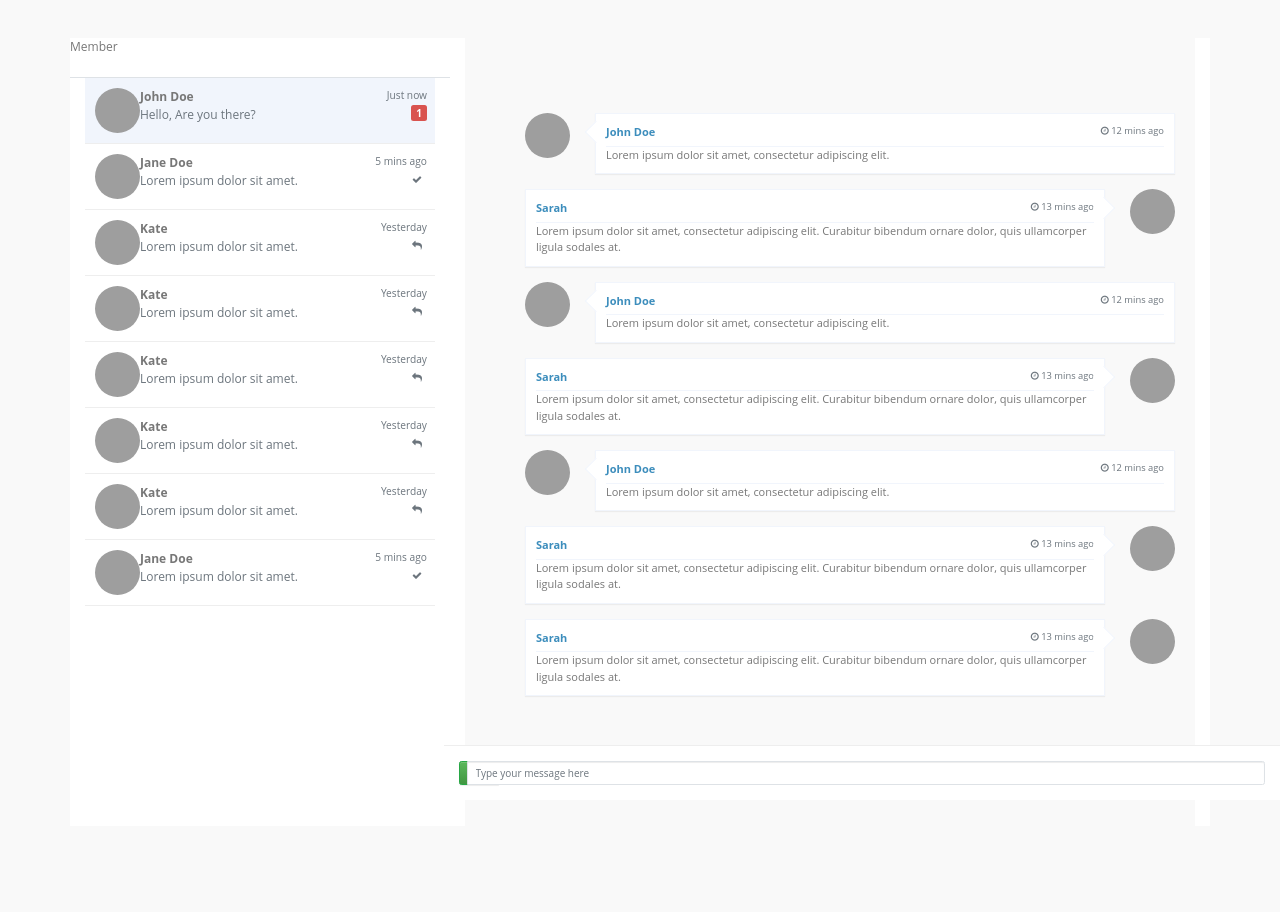
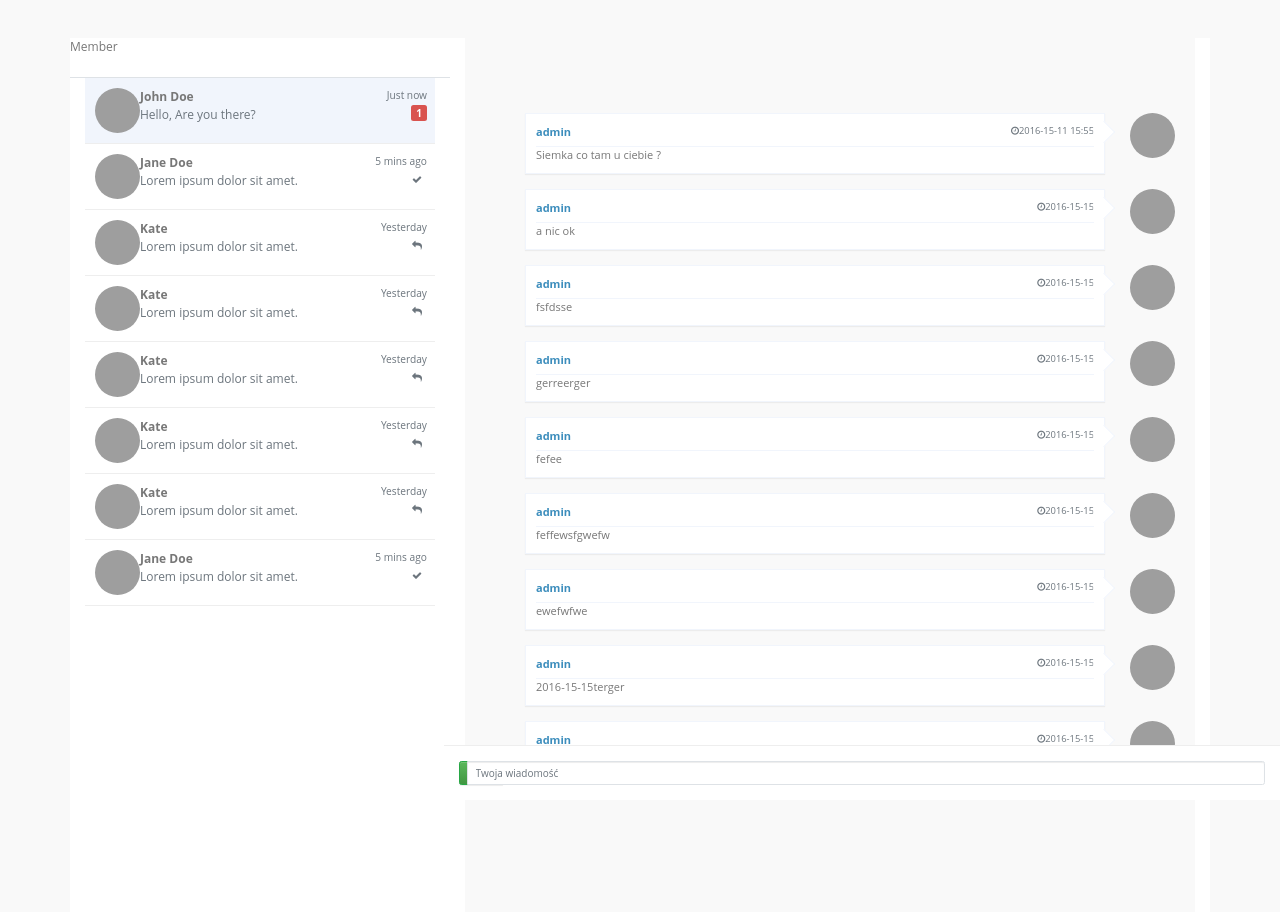
Before and after one commit to TechnicyInformatycy/ProjektAI, a PHP site: page / in a window 1280 px wide. Before the commit the page ends 785 px from the top, so only its background shows below. Run offline with PHP 8.4, Linux system fonts and the light colour scheme; a user stored in the database is signed in; data comes from the database, SQL or seed files in the repository; some libraries are stand-ins or nearby versions; grey boxes are pictures that could not be loaded.

Commit message:
Domowa Praca

```diff
--- a/index.php
+++ b/index.php
@@ -359,112 +359,55 @@ a:hover, a:active, a:focus {
     	<div class="col-md-8 bg-white ">
             <div class="chat-message">
                 <ul class="chat">
-                    <li class="left clearfix">
-                    	<span class="chat-img pull-left">
-                    		<img src="http://bootdey.com/img/Content/user_3.jpg" alt="User Avatar">
+                   <?php
+						$danewiad = mysqli_query($MYSQLLINK,"SELECT idusera,wiadomosc,data FROM chat_message");
+						while($wiad = mysqli_fetch_assoc($danewiad)){
+							$user = mysqli_fetch_assoc(mysqli_query($MYSQLLINK,"SELECT login,avatar FROM chat_account WHERE id='".$wiad["idusera"]."'"));
+							if($_SESSION["ChatNick"]==$user['login']){
+								echo '
+								<li class="right clearfix">
+									<span class="chat-img pull-right">
+										<img src="'.$user["avatar"].'" alt="User Avatar">
 									</span>
 									<div class="chat-body clearfix">
 										<div class="header">
-                    			<strong class="primary-font">John Doe</strong>
-                    			<small class="pull-right text-muted"><i class="fa fa-clock-o"></i> 12 mins ago</small>
+											<strong class="primary-font">'.$user["login"].'</strong>
+											<small class="pull-right text-muted"><i class="fa fa-clock-o"></i>'.$wiad["data"].'</small>
 										</div>
 										<p>
-                    			Lorem ipsum dolor sit amet, consectetur adipiscing elit.
+											'.$wiad["wiadomosc"].'
 										</p>
 									</div>
 								</li>
-                    <li class="right clearfix">
-                    	<span class="chat-img pull-right">
-                    		<img src="http://bootdey.com/img/Content/user_1.jpg" alt="User Avatar">
+								';
+							}else{
+								echo '
+								<li class="left clearfix">
+									<span class="chat-img pull-left">
+										<img src="'.$user["avatar"].'" alt="User Avatar">
 									</span>
 									<div class="chat-body clearfix">
 										<div class="header">
-                    			<strong class="primary-font">Sarah</strong>
-                    			<small class="pull-right text-muted"><i class="fa fa-clock-o"></i> 13 mins ago</small>
+											<strong class="primary-font">'.$user["login"].'</strong>
+											<small class="pull-right text-muted"><i class="fa fa-clock-o"></i>'.$wiad["data"].'</small>
 										</div>
 										<p>
-                    			Lorem ipsum dolor sit amet, consectetur adipiscing elit. Curabitur bibendum ornare dolor, quis ullamcorper ligula sodales at.
+											'.$wiad["wiadomosc"].'
 										</p>
 									</div>
 								</li>
-                    <li class="left clearfix">
-                        <span class="chat-img pull-left">
-                    		<img src="http://bootdey.com/img/Content/user_3.jpg" alt="User Avatar">
-                    	</span>
-                    	<div class="chat-body clearfix">
-                    		<div class="header">
-                    			<strong class="primary-font">John Doe</strong>
-                    			<small class="pull-right text-muted"><i class="fa fa-clock-o"></i> 12 mins ago</small>
-                    		</div>
-                    		<p>
-                    			Lorem ipsum dolor sit amet, consectetur adipiscing elit.
-                    		</p>
-                    	</div>
-                    </li>
-                    <li class="right clearfix">
-                        <span class="chat-img pull-right">
-                    		<img src="http://bootdey.com/img/Content/user_1.jpg" alt="User Avatar">
-                    	</span>
-                    	<div class="chat-body clearfix">
-                    		<div class="header">
-                    			<strong class="primary-font">Sarah</strong>
-                    			<small class="pull-right text-muted"><i class="fa fa-clock-o"></i> 13 mins ago</small>
-                    		</div>
-                    		<p>
-                    			Lorem ipsum dolor sit amet, consectetur adipiscing elit. Curabitur bibendum ornare dolor, quis ullamcorper ligula sodales at.
-                    		</p>
-                    	</div>
-                    </li>
-                    <li class="left clearfix">
-                        <span class="chat-img pull-left">
-                    		<img src="http://bootdey.com/img/Content/user_3.jpg" alt="User Avatar">
-                    	</span>
-                    	<div class="chat-body clearfix">
-                    		<div class="header">
-                    			<strong class="primary-font">John Doe</strong>
-                    			<small class="pull-right text-muted"><i class="fa fa-clock-o"></i> 12 mins ago</small>
-                    		</div>
-                    		<p>
-                    			Lorem ipsum dolor sit amet, consectetur adipiscing elit.
-                    		</p>
-                    	</div>
-                    </li>
-                    <li class="right clearfix">
-                        <span class="chat-img pull-right">
-                    		<img src="http://bootdey.com/img/Content/user_1.jpg" alt="User Avatar">
-                    	</span>
-                    	<div class="chat-body clearfix">
-                    		<div class="header">
-                    			<strong class="primary-font">Sarah</strong>
-                    			<small class="pull-right text-muted"><i class="fa fa-clock-o"></i> 13 mins ago</small>
-                    		</div>
-                    		<p>
-                    			Lorem ipsum dolor sit amet, consectetur adipiscing elit. Curabitur bibendum ornare dolor, quis ullamcorper ligula sodales at.
-                    		</p>
-                    	</div>
-                    </li>
-                    <li class="right clearfix">
-                        <span class="chat-img pull-right">
-                    		<img src="http://bootdey.com/img/Content/user_1.jpg" alt="User Avatar">
-                    	</span>
-                    	<div class="chat-body clearfix">
-                    		<div class="header">
-                    			<strong class="primary-font">Sarah</strong>
-                    			<small class="pull-right text-muted"><i class="fa fa-clock-o"></i> 13 mins ago</small>
-                    		</div>
-                    		<p>
-                    			Lorem ipsum dolor sit amet, consectetur adipiscing elit. Curabitur bibendum ornare dolor, quis ullamcorper ligula sodales at.
-                    		</p>
-                    	</div>
-                    </li>
+								';
+							}
+						}
+						?>
                 </ul>
             </div>
             <div class="chat-box bg-white">
             	<div class="input-group">
 				    <span class="input-group-btn">
-            			<button class="btn btn-success no-rounded" type="button">Send</button>
+            			<button class="btn btn-success no-rounded" type="button">Wyślij</button>
             		</span>
-            		<input class="form-control border no-shadow no-rounded" placeholder="Type your message here">
+            		<input class="form-control border no-shadow no-rounded" placeholder="Twoja wiadomość">
             	</div><!-- /input-group -->
             </div>
 		</div>
```
Also changed, not shown: index - Kopia.php (+21 -0 lines). Lines whose indentation alone changed are shown as unchanged.
